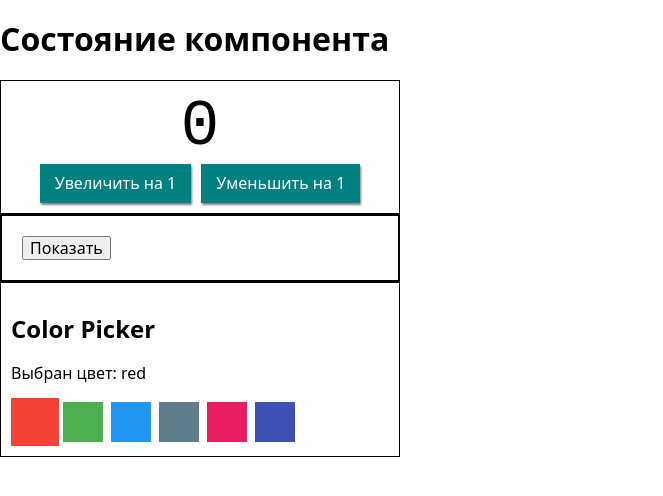
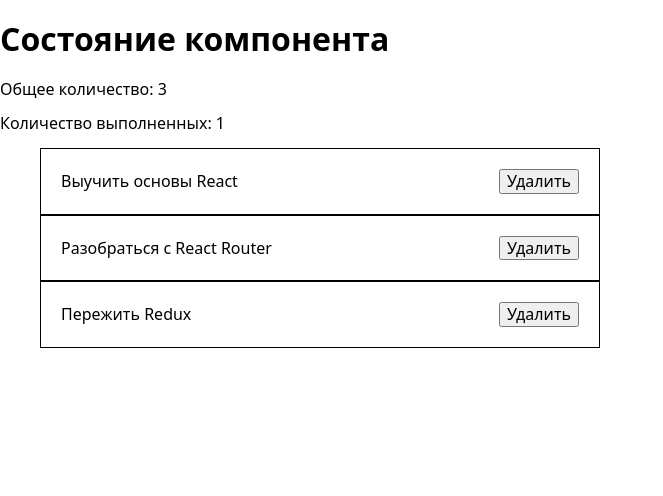
Before and after one commit to AlexSytsenko/react-test, a React (Create React App) app: page / in a window 1280 px wide. Shown: the top 496 px of the page, without its empty margins (0-663 px from the left). Built offline with nearby package versions, Linux system fonts and the light colour scheme.

Commit message:
add Todos

```diff
--- a/src/App.js
+++ b/src/App.js
@@ -1,7 +1,9 @@
-import React from 'react';
+import React, { Component } from 'react';
 import Counter from './components/Counter';
 import Dropdown from './components/Dropdown/Dropdown';
 import ColorPicker from './components/ColorPicker';
+import TodoList from './components/TodoList';
+import initialTodos from './data/todos.json';
 
 const colorPickerOptions = [
   { label: 'red', color: '#F44336' },
@@ -12,18 +14,44 @@ const colorPickerOptions = [
   { label: 'indigo', color: '#3F51B5' },
 ];
 
-const App = () => {
-  return (
-    <>
-      <h1>Состояние компонента</h1>
+class App extends Component {
+  state = {
+    todos: initialTodos,
+  };
 
+  deleteTodo = todoId => {
+    this.setState(prevState => ({
+      todos: prevState.todos.filter(todo => todo.id !== todoId),
+    }));
+  };
+
+  render() {
+    const { todos } = this.state;
+    const totalTodoCount = todos.length;
+    const completedTodosCount = todos.reduce(
+      (total, todo) => (todo.completed ? total + 1 : total),
+      0,
+    );
+
+    return (
+      <>
+        <h1>Состояние компонента</h1>
+        {/*
       <Counter />
 
       <Dropdown />
 
-      <ColorPicker options={colorPickerOptions} />
-    </>
-  );
-};
+      <ColorPicker options={colorPickerOptions} /> */}
+
+        <div>
+          <p>Общее количество: {totalTodoCount}</p>
+          <p>Количество выполненных: {completedTodosCount}</p>
+        </div>
+
+        <TodoList todos={todos} onDeleteTodo={this.deleteTodo} />
+      </>
+    );
+  }
+}
 
 export default App;
--- /dev/null
+++ b/src/components/TodoList/TodoList.css
@@ -0,0 +1,17 @@
+.TodoList {
+  width: 600px;
+}
+
+.TodoList__item {
+  display: flex;
+  align-items: center;
+  justify-content: space-between;
+  padding: 20px;
+  border: 1px solid black;
+}
+
+.TodoList__text {
+  margin-top: 0;
+  margin-bottom: 0;
+  margin-right: 10px;
+}
--- /dev/null
+++ b/src/components/TodoList/index.jsx
@@ -0,0 +1,14 @@
+import './TodoList.css';
+
+const TodoList = ({ todos, onDeleteTodo }) => (
+  <ul className="TodoList">
+    {todos.map(({ id, text }) => (
+      <li key={id} className="TodoList__item">
+        <p className="TodoList__text">{text}</p>
+        <button onClick={() => onDeleteTodo(id)}>Удалить</button>
+      </li>
+    ))}
+  </ul>
+);
+
+export default TodoList;
--- /dev/null
+++ b/src/data/todos.json
@@ -0,0 +1,5 @@
+[
+  { "id": "id-1", "text": "Выучить основы React", "completed": false },
+  { "id": "id-2", "text": "Разобраться с React Router", "completed": true },
+  { "id": "id-3", "text": "Пережить Redux", "completed": false }
+]
```
